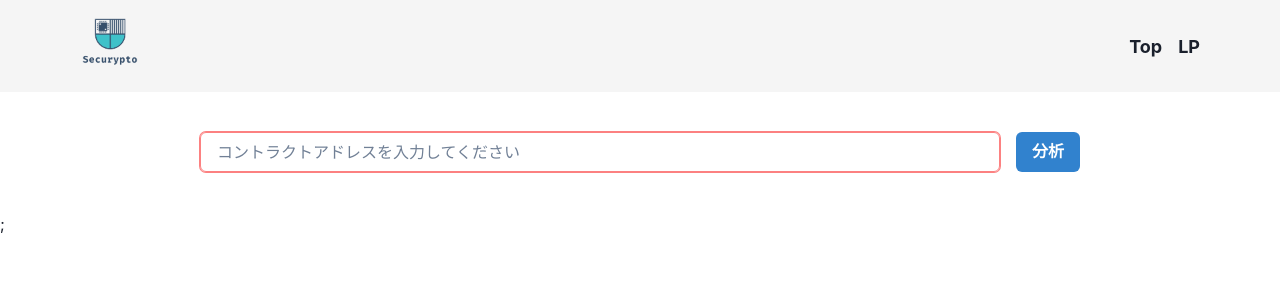
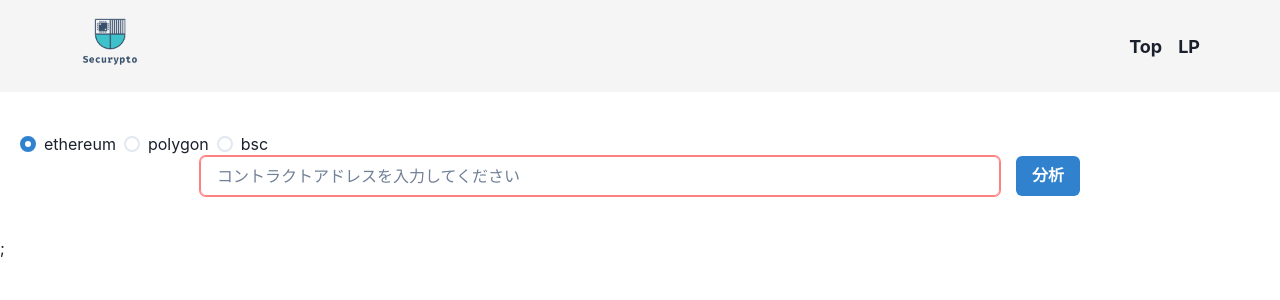
Before and after one commit to To22-Corporation/hackathon_akindo_security, a Next.js app in the folder front/: page / in a window 1280 px wide. Shown: the top 300 px of the page. Built offline with nearby package versions, Linux system fonts and the light colour scheme.

Commit message:
tx and owner UI

```diff
--- a/front/templates/index.tsx
+++ b/front/templates/index.tsx
@@ -1,6 +1,15 @@
 import type { NextPage } from "next";
+import * as React from "react";
 import { Box } from "@chakra-ui/react";
-import { Input, Button, Flex, Center } from "@chakra-ui/react";
+import {
+  Input,
+  Button,
+  Flex,
+  Center,
+  Radio,
+  RadioGroup,
+  Stack,
+} from "@chakra-ui/react";
 
 type Props = {
   onSubmit: () => void;
@@ -8,9 +17,11 @@ type Props = {
 
 import { useForm } from "react-hook-form";
 const Index: React.FC<Props> = (props) => {
-  const { setValue, getValues, handleSubmit } = useForm({
+  const [radioValue, setRadioValue] = React.useState<string>("ethereum");
+  const { setValue, handleSubmit } = useForm({
     defaultValues: {
       contractAddress: "0x",
+      chain: "ethereum",
     },
   });
 
@@ -25,6 +36,18 @@ const Index: React.FC<Props> = (props) => {
       //   }}
     >
       <form onSubmit={handleSubmit(props.onSubmit)}>
+        <Box maxWidth="800px">
+          <RadioGroup
+            onChange={(data) => setRadioValue(data)}
+            value={radioValue}
+          >
+            <Stack direction="row">
+              <Radio value="ethereum">ethereum</Radio>
+              <Radio value="polygon">polygon</Radio>
+              <Radio value="bsc">bsc</Radio>
+            </Stack>
+          </RadioGroup>
+        </Box>
         <Center>
           <Input
             onChange={(data) => {
```
Also changed, not shown: front/components/Result/OwnerAndTx/index.tsx (+29 -1 lines), front/public/icon/addUser.svg (added), front/public/icon/swap.svg (added).
